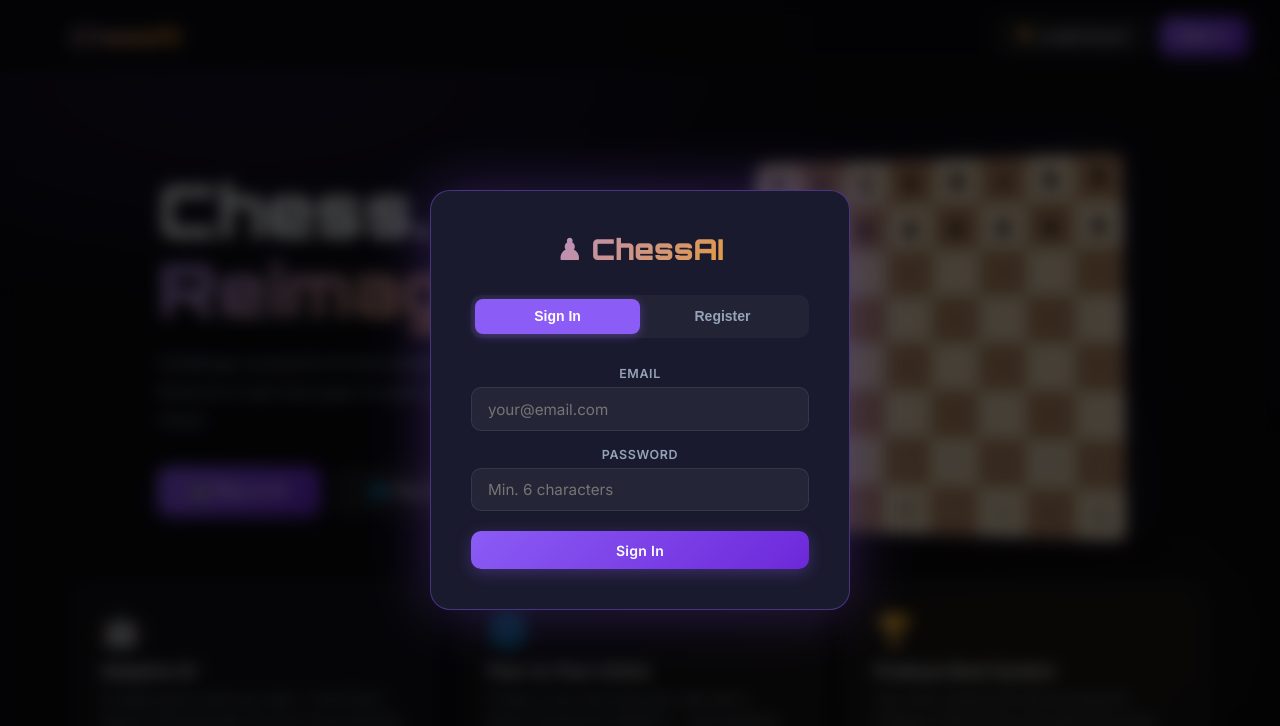
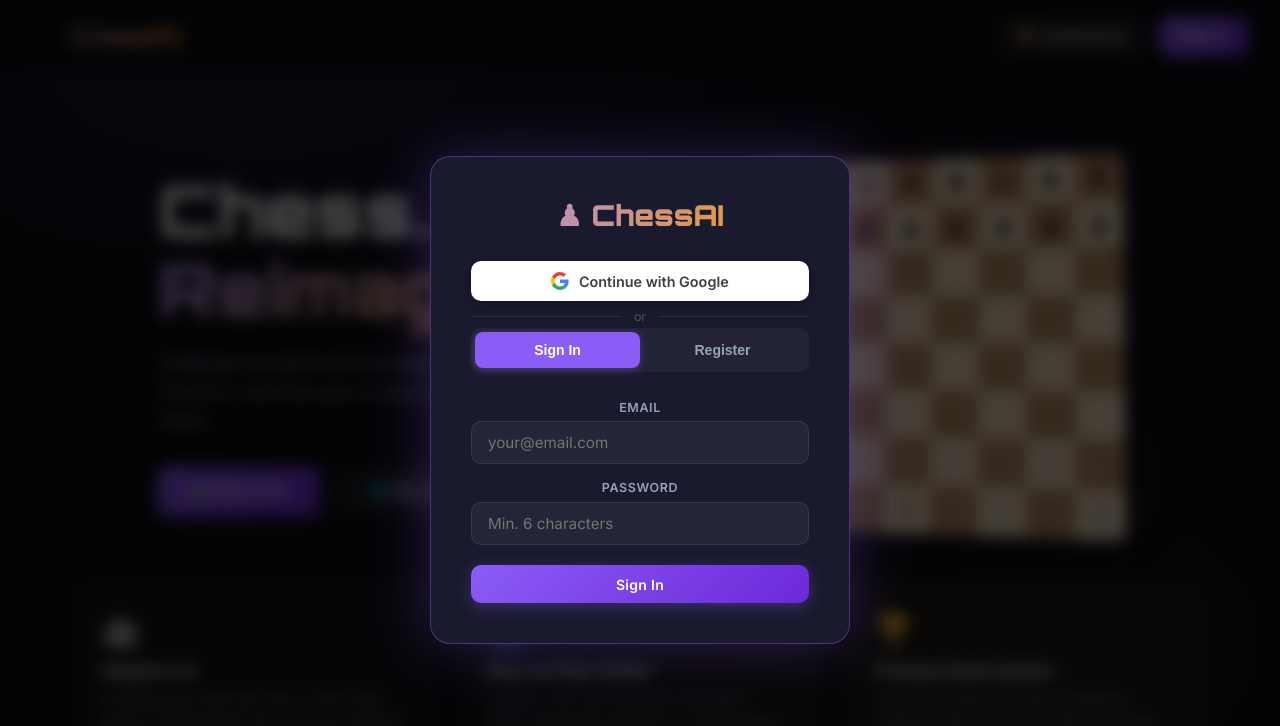
Before and after one commit to Santhosh939s/python-project-chess-with-AI-, a Next.js app: page / in a window 1280 px wide. Both pictures are taken after a click on the button "Sign In". Shown: the top 726 px of the page. Built offline with nearby package versions, Linux system fonts and the light colour scheme; no server answers.

Commit message:
feat: add Google sign-in + guide for Firebase & Vercel setup

```diff
--- a/src/app/components.css
+++ b/src/app/components.css
@@ -129,6 +129,46 @@
   text-align: center;
   margin-top: 1rem;
   line-height: 1.5;
+}
+
+.btn-google {
+  display: flex;
+  align-items: center;
+  justify-content: center;
+  gap: 0.6rem;
+  width: 100%;
+  padding: 0.7rem 1rem;
+  background: #fff;
+  color: #3c4043;
+  border: none;
+  border-radius: 10px;
+  font-family: 'Inter', sans-serif;
+  font-size: 0.9rem;
+  font-weight: 600;
+  cursor: pointer;
+  transition: all var(--transition);
+  margin-bottom: 0.5rem;
+  box-shadow: 0 2px 8px rgba(0,0,0,0.3);
+}
+
+.btn-google:hover { background: #f1f3f4; box-shadow: 0 4px 16px rgba(0,0,0,0.4); transform: translateY(-1px); }
+.btn-google:disabled { opacity: 0.6; cursor: not-allowed; }
+
+.auth-divider {
+  display: flex;
+  align-items: center;
+  gap: 0.75rem;
+  color: var(--text-muted);
+  font-size: 0.75rem;
+  margin: 0.25rem 0;
+}
+
+.auth-divider::before,
+.auth-divider::after {
+  content: '';
+  flex: 1;
+  height: 1px;
+  background: var(--border-glass);
 }
 
 /* ─── Notification Toast ─────────────────────────────────────────────────────── */
--- a/src/components/AuthModal.tsx
+++ b/src/components/AuthModal.tsx
@@ -1,6 +1,6 @@
 'use client';
 import { useState } from 'react';
-import { login, register } from '@/lib/api';
+import { login, loginWithGoogle, register } from '@/lib/api';
 
 interface Props {
   onSuccess: (user: any) => void;
@@ -13,6 +13,7 @@
   const [password, setPassword] = useState('');
   const [error, setError] = useState('');
   const [loading, setLoading] = useState(false);
+  const [googleLoading, setGoogleLoading] = useState(false);
 
   async function handleSubmit(e: React.FormEvent) {
     e.preventDefault();
@@ -24,7 +25,6 @@
         : await register(username, email, password);
       onSuccess(user);
     } catch (err: any) {
-      // Clean up Firebase error messages
       const msg = err.message?.replace('Firebase: ', '').replace(/\(auth\/.*\)\.?/, '').trim();
       setError(msg || 'Something went wrong');
     } finally {
@@ -32,10 +32,49 @@
     }
   }
 
+  async function handleGoogle() {
+    setError('');
+    setGoogleLoading(true);
+    try {
+      const user = await loginWithGoogle();
+      onSuccess(user);
+    } catch (err: any) {
+      const msg = err.message?.replace('Firebase: ', '').replace(/\(auth\/.*\)\.?/, '').trim();
+      setError(msg || 'Google sign-in failed');
+    } finally {
+      setGoogleLoading(false);
+    }
+  }
+
   return (
     <div className="modal-overlay">
       <div className="modal-card auth-card">
         <div className="auth-logo">♟ ChessAI</div>
+
+        {/* Google Button */}
+        <button
+          className="btn-google"
+          onClick={handleGoogle}
+          disabled={googleLoading || loading}
+          type="button"
+        >
+          {googleLoading ? (
+            <span className="thinking-dots"><span/><span/><span/></span>
+          ) : (
+            <>
+              <svg width="18" height="18" viewBox="0 0 48 48" style={{ flexShrink: 0 }}>
+                <path fill="#EA4335" d="M24 9.5c3.54 0 6.71 1.22 9.21 3.6l6.85-6.85C35.9 2.38 30.47 0 24 0 14.62 0 6.51 5.38 2.56 13.22l7.98 6.19C12.43 13.72 17.74 9.5 24 9.5z"/>
+                <path fill="#4285F4" d="M46.98 24.55c0-1.57-.15-3.09-.38-4.55H24v9.02h12.94c-.58 2.96-2.26 5.48-4.78 7.18l7.73 6c4.51-4.18 7.09-10.36 7.09-17.65z"/>
+                <path fill="#FBBC05" d="M10.53 28.59c-.48-1.45-.76-2.99-.76-4.59s.27-3.14.76-4.59l-7.98-6.19C.92 16.46 0 20.12 0 24c0 3.88.92 7.54 2.56 10.78l7.97-6.19z"/>
+                <path fill="#34A853" d="M24 48c6.48 0 11.93-2.13 15.89-5.81l-7.73-6c-2.15 1.45-4.92 2.3-8.16 2.3-6.26 0-11.57-4.22-13.47-9.91l-7.98 6.19C6.51 42.62 14.62 48 24 48z"/>
+              </svg>
+              Continue with Google
+            </>
+          )}
+        </button>
+
+        <div className="auth-divider"><span>or</span></div>
+
         <div className="auth-tabs">
           <button className={`auth-tab ${mode === 'login' ? 'active' : ''}`} onClick={() => { setMode('login'); setError(''); }}>
             Sign In
@@ -55,9 +94,7 @@
                 value={username}
                 onChange={e => setUsername(e.target.value)}
                 placeholder="Choose a username"
-                required
-                minLength={3}
-                maxLength={20}
+                required minLength={3} maxLength={20}
               />
             </div>
           )}
@@ -82,14 +119,13 @@
               onChange={e => setPassword(e.target.value)}
               placeholder="Min. 6 characters"
               autoComplete={mode === 'login' ? 'current-password' : 'new-password'}
-              required
-              minLength={6}
+              required minLength={6}
             />
           </div>
 
           {error && <div className="auth-error">{error}</div>}
 
-          <button type="submit" className="btn btn-primary auth-submit" disabled={loading}>
+          <button type="submit" className="btn btn-primary auth-submit" disabled={loading || googleLoading}>
             {loading
               ? <span className="thinking-dots"><span/><span/><span/></span>
               : (mode === 'login' ? 'Sign In' : 'Create Account')}
@@ -97,9 +133,7 @@
         </form>
 
         {mode === 'register' && (
-          <p className="auth-hint">
-            🏆 Win games to climb ranks. The AI gets harder as you improve!
-          </p>
+          <p className="auth-hint">🏆 Win games to climb ranks. The AI gets harder as you improve!</p>
         )}
       </div>
     </div>
--- a/src/lib/api.ts
+++ b/src/lib/api.ts
@@ -3,6 +3,8 @@
   signInWithEmailAndPassword,
   signOut,
   onAuthStateChanged,
+  signInWithPopup,
+  GoogleAuthProvider,
   type User,
 } from 'firebase/auth';
 import {
@@ -68,6 +70,32 @@
   return getProfileById(cred.user.uid);
 }
 
+export async function loginWithGoogle(): Promise<UserProfile> {
+  const auth = getFirebaseAuth();
+  const db = getFirebaseDb();
+  const provider = new GoogleAuthProvider();
+  const cred = await signInWithPopup(auth, provider);
+  const uid = cred.user.uid;
+
+  // Check if profile exists already
+  const snap = await getDoc(doc(db, 'users', uid));
+  if (snap.exists()) return snap.data() as UserProfile;
+
+  // First time — create profile using Google display name
+  const rawName = cred.user.displayName?.replace(/\s+/g, '').toLowerCase() || `player${uid.slice(0,6)}`;
+  const username = rawName.slice(0, 20);
+  const profile: UserProfile = {
+    uid,
+    username,
+    email: cred.user.email || '',
+    wins: 0, losses: 0, draws: 0, gamesPlayed: 0,
+    createdAt: new Date().toISOString(),
+  };
+  await setDoc(doc(db, 'users', uid), profile);
+  await setDoc(doc(db, 'usernames', username), { uid });
+  return profile;
+}
+
 export async function logout() {
   const auth = getFirebaseAuth();
   await signOut(auth);
```
